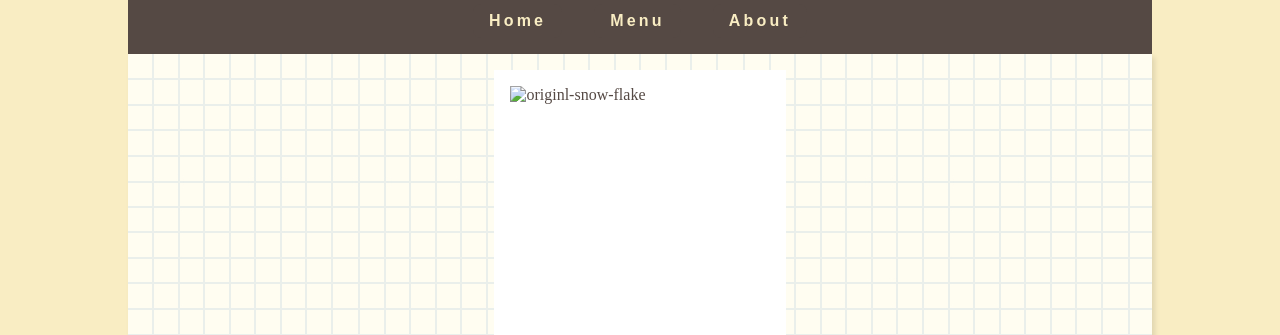
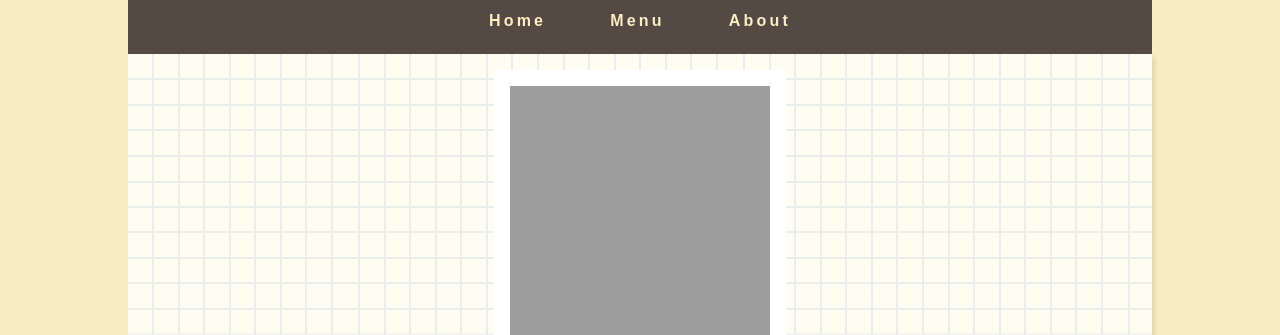
Before and after one commit to edwinny88/test, a plain HTML site: page Menu.html in a window 1280 px wide. Shown: the part 201-536 px from the top of the page. Drawn offline with Linux system fonts and the light colour scheme; the site is published under a folder, as on GitHub Pages, so addresses that start at the root find nothing; a web font is replaced by a local one.

Commit message:
typo fix

```diff
--- a/Menu.html
+++ b/Menu.html
@@ -25,7 +25,7 @@
         </div>
     </header>
     <main  class="second-main notebook-paper">
-        <img class="menu-item"src="/Public/original1.jpg" alt="originl-snow-flake">
+        <img class="menu-item" src="Public/original1.jpg" alt="originl-snow-flake">
         <h1 class="menu-title">Flavours!</h1>
         <div class="two-column-menu">
             <div>
```
